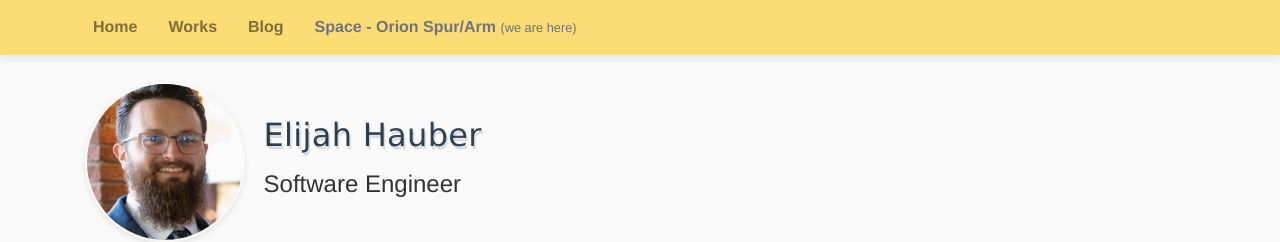
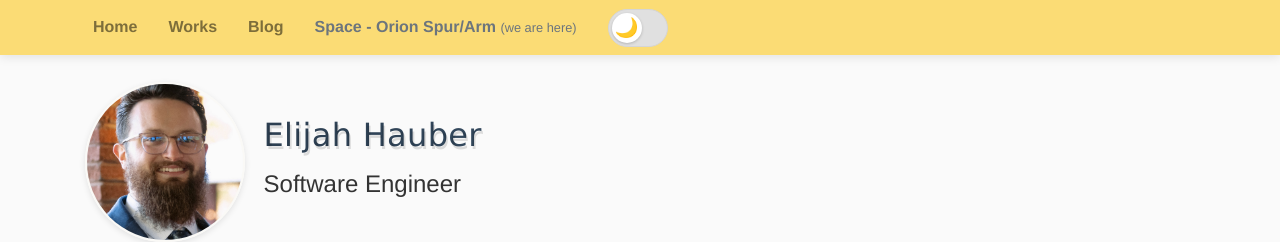
Before and after one commit to ethauber/ethauber.github.io, a Jekyll site: the page built from index.html, in a window 1280 px wide. Shown: the top 242 px of the page. Built offline with Jekyll 4.4.1, drawn with Linux system fonts in a browser that asks for light colours.

Commit message:
feat(theme): implement dark mode toggle functionality
- _layouts/default.html: Add a script to set the theme based on
  localStorage and system preferences. Include a theme toggle button
  in the footer.
- _layouts/post.html: Add a theme toggle button in the header for
  easy access.
- css/boot-overrides.css: Change card background color to use a
  CSS variable for better theme support and add a transition effect.
- css/main.css: Define CSS variables for light and dark themes,
  including colors for background, text, and borders. Update styles
  to use these variables for consistency across the site.
- index.html: Add a theme toggle button in the navigation bar.
- js/theme-toggle.js: Create a new file to handle theme toggling
  logic, including updating the button's appearance based on the
  current theme and saving the user's preference in localStorage.

```diff
--- a/_layouts/default.html
+++ b/_layouts/default.html
@@ -2,6 +2,14 @@
 <html lang="en">
 
 <head>
+  <script>
+    (function() {
+      const savedTheme = localStorage.getItem('theme');
+      const systemDark = window.matchMedia('(prefers-color-scheme: dark)');
+      const theme = savedTheme ? savedTheme : (systemDark.matches ? 'dark' : 'light');
+      document.documentElement.setAttribute('data-theme', theme);
+    })();
+  </script>
   <meta charset="utf-8">
   <title>{{ page.title }}</title>
   <meta name="viewport" content="width=device-width, initial-scale=1, shrink-to-fit=no">
@@ -55,6 +63,11 @@
               <img src="/assets/icons/medium.svg" alt="Medium" style="width: 20px; height: 20px;"> medium.com/@ethauber
             </a>
           </li>
+          <li>
+            <button class="theme-toggle-btn" aria-label="Toggle Dark Mode" style="border: none; background: transparent;">
+              <span class="toggle-thumb" data-emoji="🌙"></span>
+            </button>
+          </li>
         </ul>
       </div>
     </footer>
@@ -75,6 +88,7 @@
 
     <!-- Konami Code Easter Egg -->
     <script src="/js/konami.js?v={{ site.time | date: '%s' }}"></script>
+    <script src="/js/theme-toggle.js"></script>
 </body>
 
 </html>
--- a/css/boot-overrides.css
+++ b/css/boot-overrides.css
@@ -6,9 +6,10 @@
 
 /* Custom card background for better visual hierarchy */
 .card {
-    background-color: #faf9f6 !important; /* Very light warm cream that complements yellow navbar */
+    background-color: var(--card-bg-color) !important; /* Very light warm cream that complements yellow navbar */
     border: none !important; /* Remove border for cleaner look */
     box-shadow: 0 1px 3px rgba(0,0,0,0.05) !important; /* Very subtle shadow for depth */
+    transition: background-color 0.3s ease;
 }
 
 /* Override border-0 class specifically for skill cards */
--- a/css/main.css
+++ b/css/main.css
@@ -1,20 +1,55 @@
 /* Performance-optimized main stylesheet */
+:root {
+    /* Light Mode (Default) */
+    --bg-color: #fafafa;
+    --text-color: #333;
+    --heading-color: #2b2b2b;
+    --accent-color: #fbdc75;
+    --link-color: #8a8a8a;
+    --nav-bg-color: #fbdc75;
+    --footer-bg-color: #d1d1d1;
+    --card-bg-color: #faf9f6;
+    --border-color: #d5d5d5;
+    --hover-bg-color: rgba(0,0,0,0.03);
+    --toggle-track-bg-light: #e0e0e0;
+    --toggle-thumb-bg-light: #ffffff;
+    --ink: #2b2b2b;
+}
+
+[data-theme="dark"] {
+    /* Dark Mode */
+    --bg-color: #121212;
+    --text-color: #e0e0e0;
+    --heading-color: #f0f0f0;
+    --accent-color: #d4b04c;
+    --link-color: #b0b0b0;
+    --nav-bg-color: #1f1f1f;
+    --footer-bg-color: #1a1a1a;
+    --card-bg-color: #1e1e1e;
+    --border-color: #333;
+    --hover-bg-color: rgba(255,255,255,0.05);
+    --toggle-track-bg-dark: #333;
+    --toggle-thumb-bg-dark: #555;
+    --ink: #f0f0f0;
+}
+
 /* Base styles */
 body {
     font-family: Verdana, Geneva, Tahoma, sans-serif;
     width: 100%;
     line-height: 1.6;
-    color: #333;
+    color: var(--text-color);
     margin: 0;
     padding: 0;
-    background-color: #fafafa; /* Very light warm gray background */
+    background-color: var(--bg-color); /* Variable background */
+    transition: background-color 0.3s ease, color 0.3s ease;
 }
 
 a.global:not(.badge):not(.btn),
 .global a:not(.badge):not(.btn) {
     text-decoration: none;
     margin: 0.15rem 0;
-    color: #8a8a8a;
+    color: var(--link-color);
     transition: color 0.2s ease;
 }
 
@@ -40,7 +75,7 @@
     align-items: center;
     gap: 0.5rem;
     text-decoration: none;
-    color: #8a8a8a;
+    color: var(--link-color);
     transition: color 0.2s ease;
 }
 
@@ -63,13 +98,13 @@
 /* Animations */
 @keyframes gradientShift {
     0%, 100% {
-        background: linear-gradient(45deg, #fbdc75, #8a2be2);
+        background: linear-gradient(45deg, var(--accent-color), #8a2be2);
         background-clip: text;
         -webkit-background-clip: text;
         -webkit-text-fill-color: transparent;
     }
     50% {
-        background: linear-gradient(45deg, #8a2be2, #fbdc75);
+        background: linear-gradient(45deg, #8a2be2, var(--accent-color));
         background-clip: text;
         -webkit-background-clip: text;
         -webkit-text-fill-color: transparent;
@@ -116,7 +151,7 @@
 
 p {
     /* line-height: 1.4em; */
-    color: #333;
+    color: var(--text-color);
     margin: 0.15rem 0;
 }
 
@@ -175,12 +210,13 @@
 
 /* Navigation */
 nav {
-    background-color: #fbdc75;
+    background-color: var(--nav-bg-color);
     display: flex;
     justify-content: center;
     font-weight: bold;
     font-family: 'Helvetica', 'Arial', 'Sans-Serif';
     box-shadow: 0 2px 4px rgba(0,0,0,0.1);
+    transition: background-color 0.3s ease;
 }
 
 nav ul, footer ul {
@@ -200,6 +236,71 @@
     margin-right: 0;
 }
 
+/* Toggle Button */
+.theme-toggle-btn {
+    background-color: var(--toggle-track-bg-light);
+    border: 1px solid var(--border-color);
+    border-radius: 999px; /* Oval shape */
+    width: 60px; /* Wider for oval */
+    height: 38px; /* Slightly less than width to maintain aspect ratio with thumb */
+    display: flex;
+    align-items: center;
+    position: relative; /* For absolute positioning of thumb */
+    overflow: hidden; /* Hide overflow of emoji when sliding */
+    transition: background-color 0.3s ease, border-color 0.3s ease;
+    cursor: pointer;
+    text-decoration: none !important;
+    padding: 0; /* Remove default padding */
+}
+
+.theme-toggle-btn .toggle-thumb {
+    width: 30px; /* Size of the circular thumb */
+    height: 30px;
+    border-radius: 50%;
+    background-color: var(--toggle-thumb-bg-light);
+    display: flex;
+    align-items: center;
+    justify-content: center;
+    transition: transform 0.3s ease, background-color 0.3s ease;
+    font-size: 1.2rem; /* Emoji size */
+    box-shadow: 0 1px 3px rgba(0,0,0,0.2);
+    position: absolute;
+    left: 3px; /* Initial position for light mode */
+    top: 3px; /* Center vertically */
+}
+
+/* Dark mode states for toggle button */
+[data-theme="dark"] .theme-toggle-btn {
+    background-color: var(--toggle-track-bg-dark);
+}
+
+[data-theme="dark"] .theme-toggle-btn .toggle-thumb {
+    transform: translateX(22px); /* Move thumb to the right */
+    background-color: var(--toggle-thumb-bg-dark);
+}
+
+/* Hover effects for toggle button */
+.theme-toggle-btn:hover {
+    box-shadow: 0 0 0 2px var(--accent-color); /* Subtle glow on hover */
+}
+
+/* Hover effects for thumb (optional, but good UX) */
+.theme-toggle-btn .toggle-thumb:hover {
+    box-shadow: 0 1px 5px rgba(0,0,0,0.3);
+}
+
+/* Ensure emoji is centered within thumb */
+.theme-toggle-btn .toggle-thumb::before {
+    content: attr(data-emoji); /* Use data-emoji attribute for dynamic emoji */
+    display: flex;
+    align-items: center;
+    justify-content: center;
+    width: 100%;
+    height: 100%;
+}
+
+
+
 /* Navigation icons */
 .bars {
     display: inline-block;
@@ -212,35 +313,43 @@
 }
 
 .arrow-up {
-    width: 1.5rem;
-    height: 1.5rem;
-    background-image: url("/assets/arrow-alt-circle-up.svg");
-    background-size: contain;
-    background-repeat: no-repeat;
-    background-position: center;
+    display: inline-block;
+    width: 2rem;
+    height: 2rem;
+    background-color: var(--text-color);
+    -webkit-mask: url("/assets/arrow-alt-circle-up.svg") no-repeat center / contain;
+    mask: url("/assets/arrow-alt-circle-up.svg") no-repeat center / contain;
+    transition: background-color 0.3s ease, transform 0.2s ease;
 }
 
 .arrow-down {
-    width: 1.5rem;
-    height: 1.5rem;
-    background-image: url("/assets/arrow-alt-circle-down.svg");
-    background-size: contain;
-    background-repeat: no-repeat;
-    background-position: center;
+    display: inline-block;
+    width: 2rem;
+    height: 2rem;
+    background-color: var(--text-color);
+    -webkit-mask: url("/assets/arrow-alt-circle-down.svg") no-repeat center / contain;
+    mask: url("/assets/arrow-alt-circle-down.svg") no-repeat center / contain;
+    transition: background-color 0.3s ease, transform 0.2s ease;
+}
+
+.arrow-up:hover, .arrow-down:hover {
+    background-color: var(--accent-color);
+    transform: scale(1.1);
 }
 
 /* Footer */
 footer {
     width: 100%;
-    background-color: #d1d1d1;
-    border-top: 1px solid #d5d5d5;
+    background-color: var(--footer-bg-color);
+    border-top: 1px solid var(--border-color);
     font-size: 0.8em;
     padding: 1rem 0;
+    transition: background-color 0.3s ease, border-color 0.3s ease;
 }
 
 /* Post styles */
 .post-meta {
-    color: #666;
+    color: var(--ink-muted);
     margin: 0 1rem;
 }
 
@@ -266,9 +375,9 @@
 .post blockquote, blockquote {
   margin: 1rem 1.25rem;
   padding: .75rem 1rem;
-  border-left: 4px solid #ddd;
-  background: #fff;
-  color: #555;
+  border-left: 4px solid var(--border-color);
+  background: var(--card-bg-color);
+  color: var(--text-color);
   font-style: italic;        /* optional */
 }
 .post blockquote > :last-child { margin-bottom: 0; }  /* tidy inner p spacing */
@@ -279,12 +388,12 @@
 }
 table.posts th, table.posts td {
   padding: 0.5rem 0.75rem;
-  border-bottom: 1px solid #e5e7eb;
+  border-bottom: 1px solid var(--border-color);
   text-align: left;
   vertical-align: top;
 }
 table.posts tbody tr:hover td {
-  background: #fafafa;
+  background: var(--hover-bg-color);
 }
 
 /* 1) Theme variables with safe fallbacks */
--- a/index.html
+++ b/index.html
@@ -28,6 +28,11 @@
           </li>
           <li class="nav-item">
             <a class="nav-link" href="#space" data-section="space">Space - Orion Spur/Arm <small>(we are here)</small></a>
+          </li>
+          <li class="nav-item d-flex align-items-center ml-2">
+            <button class="theme-toggle-btn" aria-label="Toggle Dark Mode">
+              <span class="toggle-thumb" data-emoji="🌙"></span>
+            </button>
           </li>
         </ul>
       </div>
@@ -714,7 +719,7 @@
             <a href="https://solarsystem.nasa.gov/resources/439/mercurys-subtle-colors/?category=planets_mercury" target="_blank" rel="noopener">
               <img src="/assets/439_MercurySubtleColors1200w.jpg" class="card-img-top" alt="NASA Mercury" loading="lazy">
             </a>
-            <div class="card-body" style="background-color: lightgrey;">
+            <div class="card-body">
               <h5 class="card-title">Mercury</h5>
               <div class="card-text">
                 <div style="margin-bottom: 10px;">
@@ -739,7 +744,7 @@
             <a href="https://nssdc.gsfc.nasa.gov/photo_gallery/photogallery-venus.html" target="_blank" rel="noopener">
               <img src="/assets/venusglobe.jpg" class="card-img-top" alt="NASA Venus" loading="lazy">
             </a>
-            <div class="card-body" style="background-color: lightgrey;">
+            <div class="card-body">
               <h5 class="card-title">Venus</h5>
               <div class="card-text">
                 <div style="margin-bottom: 10px;">
@@ -764,7 +769,7 @@
             <a href="https://www.nasa.gov/topics/earth/images/index.html" target="_blank" rel="noopener">
               <img src="/assets/westernhemisphere_geos_2019246_lrg.jpg" class="card-img-top" alt="NASA Earth" loading="lazy">
             </a>
-            <div class="card-body" style="background-color: lightgrey;">
+            <div class="card-body">
               <h5 class="card-title">Earth</h5>
               <div class="card-text">
                 <div style="margin-bottom: 10px;">
@@ -789,7 +794,7 @@
             <a href="https://nssdc.gsfc.nasa.gov/photo_gallery/photogallery-mars.html" target="_blank" rel="noopener">
               <img src="/assets/marsglobe1.jpg" class="card-img-top" alt="NASA Mars" loading="lazy">
             </a>
-            <div class="card-body" style="background-color: lightgrey;">
+            <div class="card-body">
               <h5 class="card-title">Mars</h5>
               <div class="card-text">
                 <div style="margin-bottom: 10px;">
@@ -813,7 +818,7 @@
             <a href="https://solarsystem.nasa.gov/planets/jupiter/overview/" target="_blank" rel="noopener">
               <img src="/assets/jupiterglobe.jpg" class="card-img-top" alt="NASA Jupiter" loading="lazy">
             </a>
-            <div class="card-body" style="background-color: lightgrey;">
+            <div class="card-body">
               <h5 class="card-title">Jupiter</h5>
               <div class="card-text">
                 <div style="margin-bottom: 10px;">
@@ -840,7 +845,7 @@
             <a href="https://solarsystem.nasa.gov/planets/saturn/overview/" target="_blank" rel="noopener">
               <img src="/assets/saturngloberesize.png" class="card-img-top" alt="NASA Saturn" loading="lazy">
             </a>
-            <div class="card-body" style="background-color: lightgrey;">
+            <div class="card-body">
               <h5 class="card-title">Saturn</h5>
               <div class="card-text">
                 <div style="margin-bottom: 10px;">
@@ -865,7 +870,7 @@
             <a href="https://solarsystem.nasa.gov/planets/uranus/overview/" target="_blank" rel="noopener">
               <img src="/assets/uranusglobe.jpg" class="card-img-top" alt="NASA Uranus" loading="lazy">
             </a>
-            <div class="card-body" style="background-color: lightgrey;">
+            <div class="card-body">
               <h5 class="card-title">Uranus</h5>
               <div class="card-text">
                 <div style="margin-bottom: 10px;">
@@ -891,7 +896,7 @@
             <a href="https://solarsystem.nasa.gov/planets/neptune/overview/" target="_blank" rel="noopener">
               <img src="/assets/neptuneglobe.jpg" class="card-img-top" alt="NASA Neptune" loading="lazy">
             </a>
-            <div class="card-body" style="background-color: lightgrey;">
+            <div class="card-body">
               <h5 class="card-title">Neptune</h5>
               <div class="card-text">
                 <div style="margin-bottom: 10px;">
@@ -1191,9 +1196,9 @@
   }
 
   .navbar {
-    background-color: #fbdc75 !important;
+    background-color: var(--nav-bg-color) !important;
     box-shadow: 0 2px 10px rgba(0,0,0,0.1);
-    transition: transform 0.3s ease;
+    transition: transform 0.3s ease, background-color 0.3s ease;
   }
 
   .navbar.navbar-hidden {
@@ -1245,22 +1250,6 @@
   /* Planet Navigator Styles */
   .planet-card {
     transition: opacity 0.3s ease-in-out;
-  }
-
-  .arrow-up, .arrow-down {
-    transition: transform 0.2s ease;
-    font-size: 2rem;
-    color: #666;
-  }
-
-  .arrow-up:hover, .arrow-down:hover {
-    transform: scale(1.1);
-    color: #333;
-  }
-
-  #planetCounter {
-    font-weight: bold;
-    color: #666;
   }
 `;
 document.head.appendChild(style);
--- /dev/null
+++ b/js/theme-toggle.js
@@ -0,0 +1,40 @@
+document.addEventListener('DOMContentLoaded', function() {
+    const toggles = document.querySelectorAll('.theme-toggle-btn');
+    const systemDark = window.matchMedia('(prefers-color-scheme: dark)');
+
+    function updateToggles(theme) {
+        toggles.forEach(btn => {
+            const thumb = btn.querySelector('.toggle-thumb');
+            if (thumb) {
+                // Update emoji based on theme
+                thumb.setAttribute('data-emoji', theme === 'dark' ? '☀️' : '🌙');
+                btn.setAttribute('aria-label', theme === 'dark' ? 'Switch to light mode' : 'Switch to dark mode');
+            }
+        });
+    }
+
+    function setTheme(theme) {
+        document.documentElement.setAttribute('data-theme', theme);
+        localStorage.setItem('theme', theme);
+        updateToggles(theme);
+    }
+
+    // Initialize toggles state based on current attribute (set by inline script)
+    const currentTheme = document.documentElement.getAttribute('data-theme') || (systemDark.matches ? 'dark' : 'light');
+    updateToggles(currentTheme);
+
+    // Click handler
+    toggles.forEach(btn => {
+        btn.addEventListener('click', () => {
+             const current = document.documentElement.getAttribute('data-theme');
+             setTheme(current === 'dark' ? 'light' : 'dark');
+        });
+    });
+
+    // System preference listener
+    systemDark.addEventListener('change', (e) => {
+        if (!localStorage.getItem('theme')) {
+            setTheme(e.matches ? 'dark' : 'light');
+        }
+    });
+});
```
Also changed, not shown: _layouts/post.html (+7 -0 lines).
